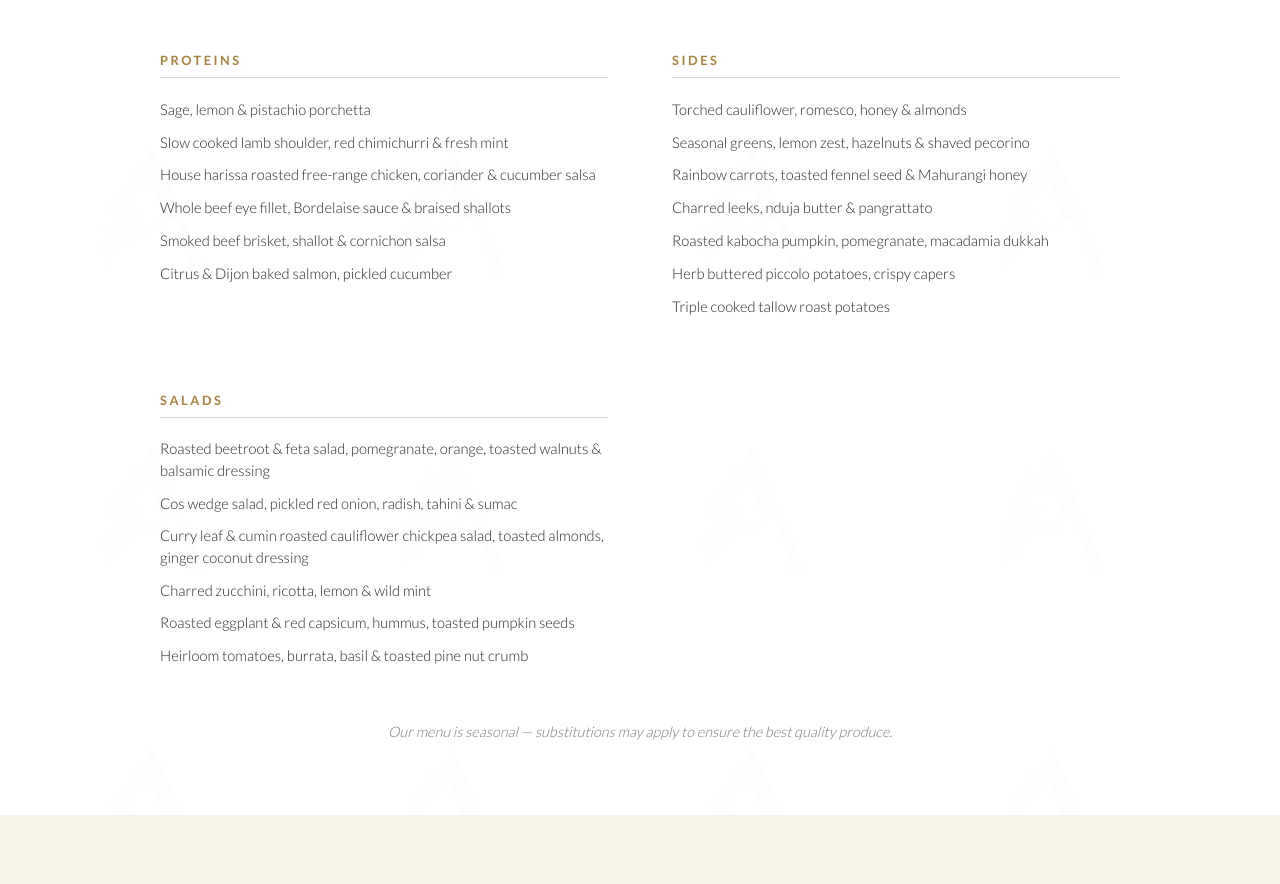
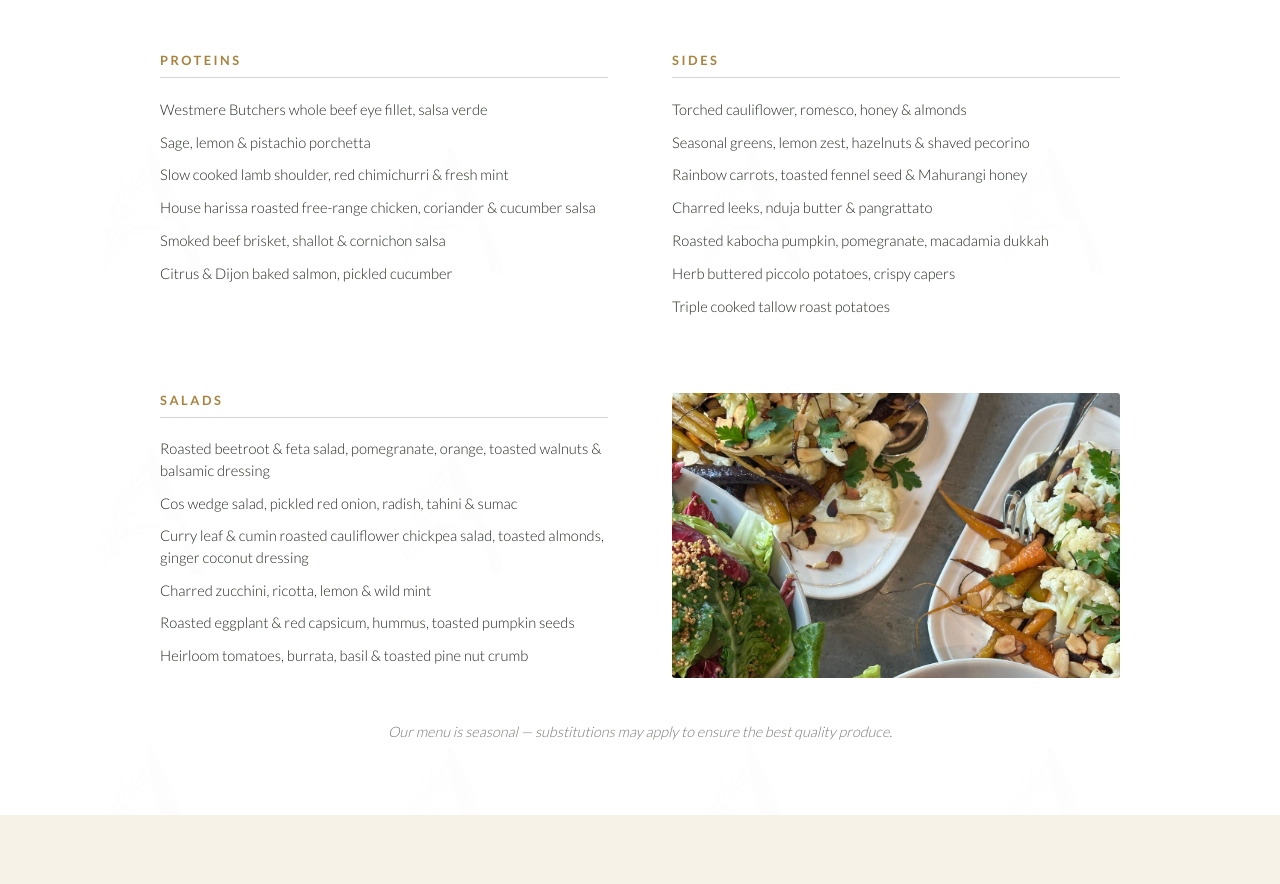
Before and after one commit to Abacus-aon-789/artisan-at-home, a website: page menus/index.html in a window 1280 px wide. Shown: the part 2940-3824 px from the top of the page. Drawn offline with nearby package versions, Linux system fonts and the light colour scheme.

Commit message:
Update website 2026-09-18 09:01

```diff
--- a/menus/index.html
+++ b/menus/index.html
@@ -35,6 +35,9 @@ body { background: #fff; }
 .menu-section { padding: clamp(2.6rem, 6vw, 4.5rem) 0; scroll-margin-top: 80px; }
 .menu-section--alt { background: var(--cream); }
 .menu-cols { display: grid; grid-template-columns: 1fr 1fr; gap: clamp(2rem, 5vw, 4rem); max-width: 60rem; margin: 2.6rem auto 0; }
+.menu-photo { position: relative; overflow: hidden; border-radius: 3px; min-height: 240px; }
+.menu-photo img { position: absolute; inset: 0; width: 100%; height: 100%; object-fit: cover; display: block; }
+@media (max-width: 700px) { .menu-photo { min-height: 300px; } }
 .menu-subhead { font-family: var(--sans); font-size: 0.8rem; letter-spacing: 0.2em; text-transform: uppercase; color: var(--honey); margin: 0 0 1.3rem; padding-bottom: 0.6rem; border-bottom: 1px solid var(--line); }
 .dish { margin-bottom: 0.72rem; line-height: 1.45; font-family: var(--sans); font-size: 0.92rem; font-weight: 300; }
 .dish-name { font-family: var(--sans); font-size: 0.92rem; font-weight: 300; color: var(--ink); }
@@ -204,10 +207,10 @@ body { background: #fff; }
     <div class="menu-cols">
       <div class="menu-group">
         <h3 class="menu-subhead">Proteins</h3>
+        <div class="dish"><span class="dish-name">Westmere Butchers whole beef eye fillet</span><span class="dish-desc">salsa verde</span></div>
         <div class="dish"><span class="dish-name">Sage, lemon &amp; pistachio porchetta</span></div>
         <div class="dish"><span class="dish-name">Slow cooked lamb shoulder</span><span class="dish-desc">red chimichurri &amp; fresh mint</span></div>
         <div class="dish"><span class="dish-name">House harissa roasted free-range chicken</span><span class="dish-desc">coriander &amp; cucumber salsa</span></div>
-        <div class="dish"><span class="dish-name">Whole beef eye fillet</span><span class="dish-desc">Bordelaise sauce &amp; braised shallots</span></div>
         <div class="dish"><span class="dish-name">Smoked beef brisket</span><span class="dish-desc">shallot &amp; cornichon salsa</span></div>
         <div class="dish"><span class="dish-name">Citrus &amp; Dijon baked salmon</span><span class="dish-desc">pickled cucumber</span></div>
       </div>
@@ -230,6 +233,7 @@ body { background: #fff; }
         <div class="dish"><span class="dish-name">Roasted eggplant &amp; red capsicum</span><span class="dish-desc">hummus, toasted pumpkin seeds</span></div>
         <div class="dish"><span class="dish-name">Heirloom tomatoes</span><span class="dish-desc">burrata, basil &amp; toasted pine nut crumb</span></div>
       </div>
+      <div class="menu-photo"><img src="/images/menu-page/shared-table-spread.jpg" alt="Shared table spread of roasted vegetables and seasonal salads by Artisan at Home" loading="lazy"></div>
     </div>
     <p class="menu-note">Our menu is seasonal — substitutions may apply to ensure the best quality produce.</p>
   </div>
```
Also changed, not shown: images/menu-page/shared-table-spread.jpg (added).
